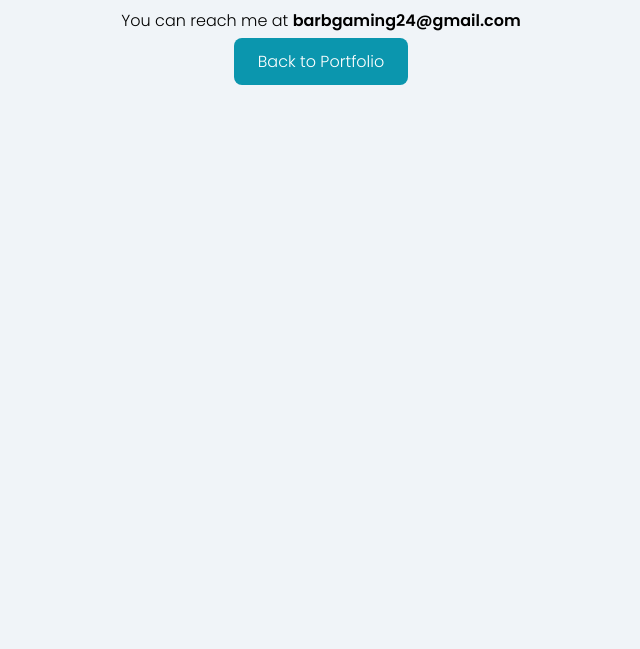
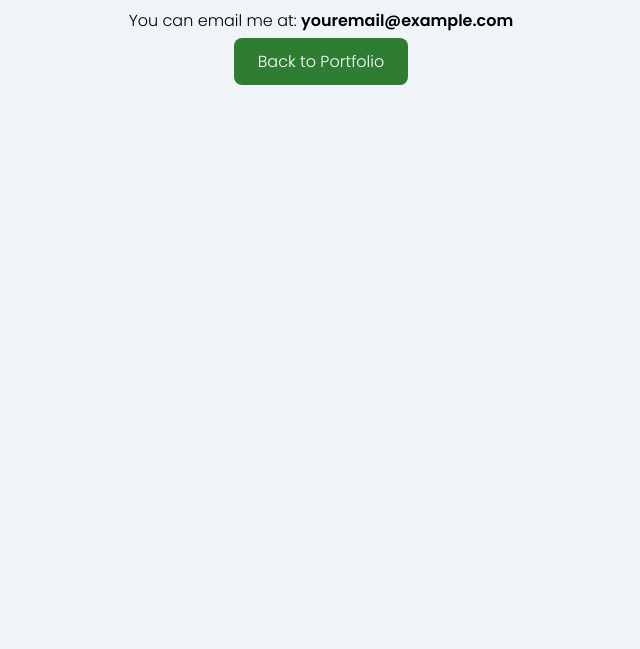
Before and after one commit to alexbarbulescu1/alexbarbulescu.github.io, a plain HTML site: page contact.html in a window 1280 px wide. Shown: the part 151-800 px from the top of the page, without its empty margins (319-959 px from the left). Drawn offline with Linux system fonts and the light colour scheme.

Commit message:
Update contact.html

```diff
--- a/contact.html
+++ b/contact.html
@@ -5,13 +5,24 @@
   <title>Contact Me</title>
   <link href="https://fonts.googleapis.com/css2?family=Poppins:wght@300;600&display=swap" rel="stylesheet">
   <style>
-    body { font-family: 'Poppins', sans-serif; text-align: center; padding: 60px; background: #f0f4f8; }
-    .btn { background: #0b96ae; color: white; padding: 12px 24px; text-decoration: none; border-radius: 8px; }
+    body {
+      font-family: 'Poppins', sans-serif;
+      text-align: center;
+      padding: 60px;
+      background: #f0f4f8;
+    }
+    .btn {
+      background: #2e7d32;
+      color: white;
+      padding: 12px 24px;
+      text-decoration: none;
+      border-radius: 8px;
+    }
   </style>
 </head>
 <body>
   <h1>Contact Me</h1>
-  <p>You can reach me at <strong>barbgaming24@gmail.com</strong></p>
+  <p>You can email me at: <strong>youremail@example.com</strong></p>
   <a href="index.html" class="btn">Back to Portfolio</a>
 </body>
 </html>
```
